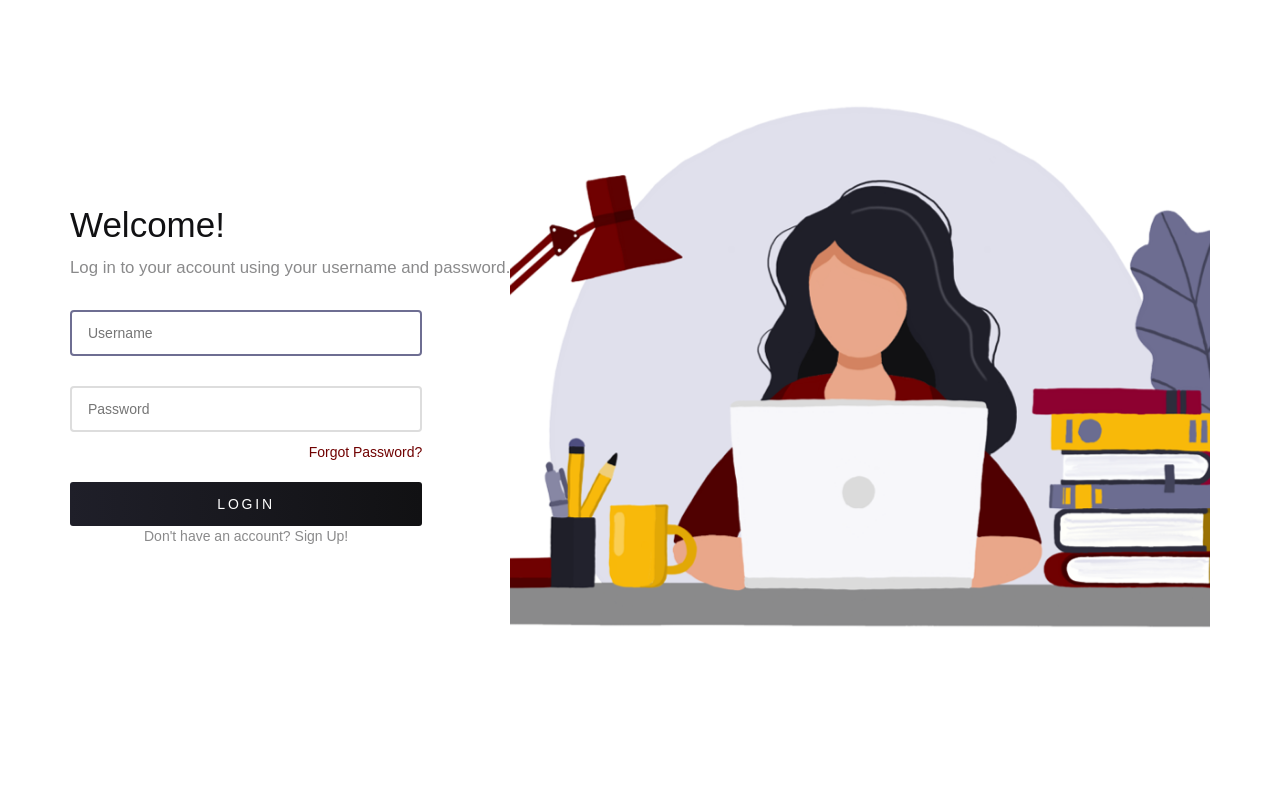
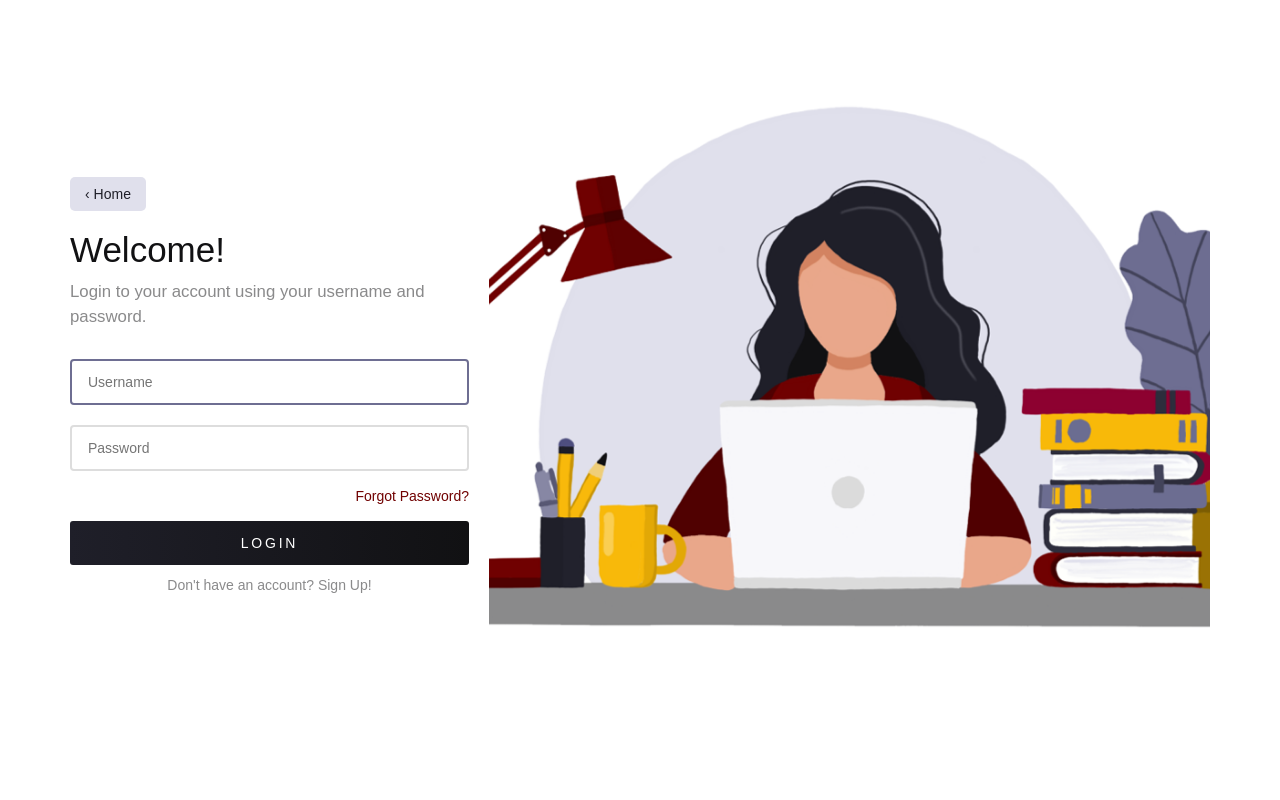
Before and after one commit to haseefathi/UniConnect, a Django app: page /user/login/ in a window 1280 px wide. Run offline with Django 3.2, Linux system fonts and the light colour scheme; some libraries are stand-ins or nearby versions.

Commit message:
finished login page styling

```diff
--- a/src/pages/static/css/login-style.css
+++ b/src/pages/static/css/login-style.css
@@ -1,9 +1,8 @@
-* {
-    box-sizing: border-box;
+body {
     font-family: Arial, Helvetica, sans-serif;
 }
 
-.container {
+.outer {
     display: flex;
     height: 97vh;
 }
@@ -14,15 +13,15 @@
     flex-wrap: wrap;
     flex-direction: column;
     justify-content: center;
-    animation-name: left;
     animation-duration: 1s;
     animation-fill-mode: both;
     animation-delay: 1s;
+    margin-right: 20px;
+    width: 35%;
 }
 
 .right {
     flex: 1;
-    background-color: black;
     transition: 1s;
     background-image: url("/static/images/login-image.png");
     background-size: cover;
@@ -45,7 +44,6 @@
 }
 
 .form {
-    max-width: 80%;
     display: flex;
     flex-direction: column;
 }
@@ -53,6 +51,7 @@
 #forgot-pwd {
     font-size: 14px;
     text-align: right;
+    margin: 15px 0px;
 }
 
 #forgot-pwd a {
@@ -75,7 +74,6 @@
     border-radius: 4px;
     outline: 0;
     transition: .2s;
-    margin-top: 20px;
     width: 100%;
     font-size: 1em;
 }
@@ -84,12 +82,16 @@
     border-color: #6E6E92;
 }
 
+#id_username {
+    margin-bottom: 20px;
+}
+
 #login-button {
     padding: 12px 10px;
     border: 0;
     background: linear-gradient(to right, #1F1F29 0%, #111113 100%);
     border-radius: 3px;
-    margin-top: 10px;
+    margin-bottom: 10px;
     color: #fff;
     width: 100%;
     letter-spacing: .2em;
@@ -109,91 +111,26 @@ ul.errorlist {
 
 .errorlist li {
     padding: 10px;
-    font-family: Arial, Arial, Helvetica, sans-serif;
+    font-family: Arial, Helvetica, sans-serif;
     color: #700101;
     background: #ecb8b8;
     border: solid #700101 1px;
     width: 100%;
 }
 
-#id_username,
-#id_password {
-    height: 46px;
-    padding: 0 16px;
-    border: 2px solid #ddd;
-    border-radius: 4px;
-    outline: 0;
-    transition: .2s;
-    width: 100%;
-    font-size: 1em;
+#back-button {
+    margin: 20px 0px;
+    width: 76px;
+    background-color: #E0E0EC;
+    border: none;
+    border-radius: 5px;
+    color: #1F1F29;
+    text-align: center;
+    padding: 7px;
 }
 
-#id_username:focus,
-#id_password:focus {
-    border-color: #6E6E92;
+#back-button:hover {
+    background: #cacad4;
+    transition: 0.5s;
+    text-decoration: none;
 }
-
-label {
-    display: none;
-}
-
-
-/* .animation {
-    animation-name: move;
-    animation-duration: .4s;
-    animation-fill-mode: both;
-    animation-delay: 2s;
-}
-
-.a1 {
-    animation-delay: 2s;
-}
-
-.a2 {
-    animation-delay: 2.1s;
-}
-
-.a3 {
-    animation-delay: 2.2s;
-}
-
-.a4 {
-    animation-delay: 2.3s;
-}
-
-.a5 {
-    animation-delay: 2.4s;
-}
-
-.a6 {
-    animation-delay: 2.5s;
-}
-
-.a7 {
-    animation-delay: 2.6s;
-}
-
-@keyframes move {
-    0% {
-        opacity: 0;
-        visibility: hidden;
-        transform: translateY(-40px);
-    }
-    100% {
-        opacity: 1;
-        visibility: visible;
-        transform: translateY(0);
-    }
-}
-
-@keyframes left {
-    0% {
-        opacity: 0;
-        width: 0;
-    }
-    100% {
-        opacity: 1;
-        padding: 20px 40px;
-        width: 440px;
-    }
-} */
--- a/src/pages/templates/registration/login.html
+++ b/src/pages/templates/registration/login.html
@@ -9,20 +9,18 @@
     <link rel="stylesheet" href="{%  static 'css/login-style.css' %}">
 </head>
 
-<!-- templates/registration/login.html -->
-<div class="container">
+<body>
+    <div class="container outer">
         <div class="left">
+            <a href="/" id="back-button">&#8249; Home</a>
             <div class="header">
-            <h2 class="animation a1">Welcome!</h2>
-            <h4 class="animation a2">Log in to your account using your username and password.</h4>
+                <h2>Welcome!</h2>
+                <h4>Login to your account using your username and password.</h4>
             </div>
             <div class="form">
                 <form method="post">
-                {% csrf_token %}
-
-                <!--{% render_field form.username placeholder='Username' class='form-field animation a3' %}
-                <br> {% render_field form.password placeholder='Password' class='form-field animation a4' %} -->
-                {{ form.as_p }}
+                    {% csrf_token %} {{ form.non_field_errors }} {{ form.username.errors }} <br> {% render_field form.username placeholder='Username' class='form-field animation a3'%}
+                    <br> {{ form.password.errors }} {% render_field form.password placeholder='Password' class='form-field animation a4' %}
                     <p class="animation a5" id="forgot-pwd"><a href="#">Forgot Password?</a></p>
                     <button id="login-button" class="animation a6" type="submit">LOGIN</button>
                     <p class="animation a7" id="sign-up"><a href="/user/signup">Don't have an account? Sign Up!</a></p>
@@ -31,3 +29,4 @@
         </div>
         <div class="right"></div>
     </div>
+</body>
```
Also changed, not shown: src/db.sqlite3. Lines whose indentation alone changed are shown as unchanged.
